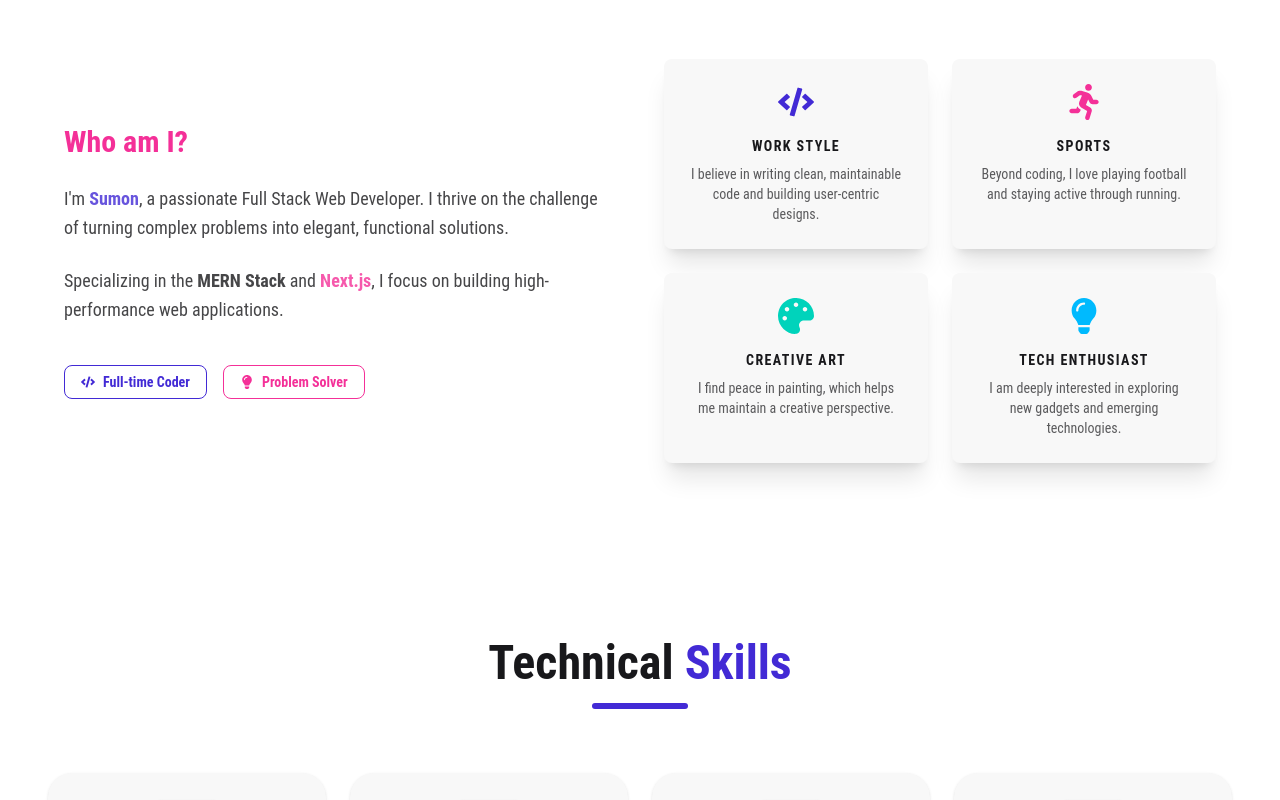
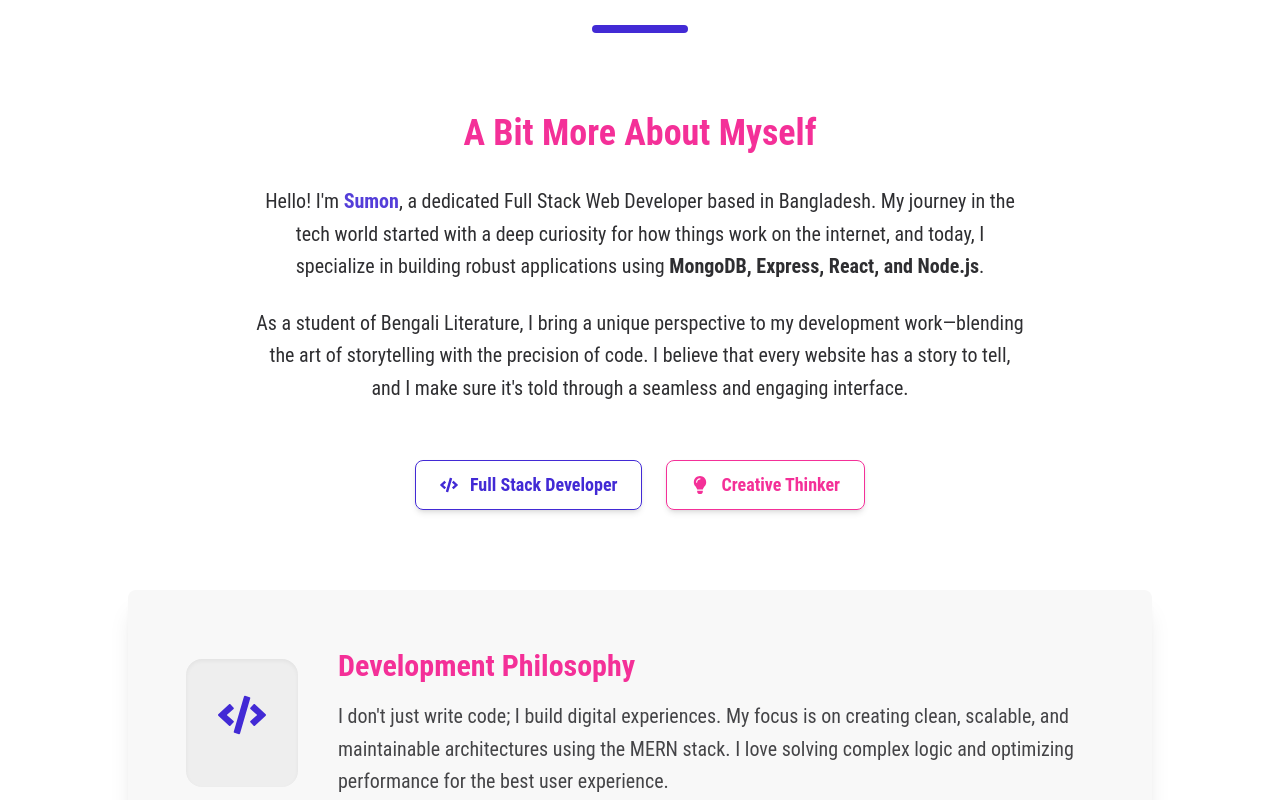
Before and after one commit to sumon10c/my-protfolio, a React (Vite) app: page / in a window 1280 px wide. Shown: the part 1020-1820 px from the top of the page. Built offline with nearby package versions, Linux system fonts and the light colour scheme.

Commit message:
add updated about me section

```diff
--- a/src/About/About.jsx
+++ b/src/About/About.jsx
@@ -1,126 +1,149 @@
 import React from "react";
 import { motion } from "framer-motion";
-import { FaCode, FaLightbulb, FaPalette, FaRunning } from "react-icons/fa";
+import {
+  FaCode,
+  FaLightbulb,
+  FaPalette,
+  FaRunning,
+  FaRocket,
+  FaUserGraduate,
+} from "react-icons/fa";
 
 const About = () => {
-  // সাধারণ ফেড-ইন অ্যানিমেশন (টাইটেলের জন্য)
   const fadeIn = {
     hidden: { opacity: 0, y: 50 },
     visible: { opacity: 1, y: 0, transition: { duration: 0.8 } },
   };
 
-  // কার্ডের জন্য জুম এবং হোভার অ্যানিমেশন
   const cardHover = {
-    rest: { scale: 1, y: 0 },
+    rest: { scale: 1 },
     hover: {
-      scale: 1.05,
-      y: -10,
+      scale: 1.03,
       transition: { duration: 0.3, ease: "easeOut" },
     },
   };
 
   const hobbyCards = [
     {
-      icon: <FaCode className="text-4xl text-primary mb-2" />,
-      title: "Work Style",
-      desc: "I believe in writing clean, maintainable code and building user-centric designs.",
-      color: "hover:border-primary/50 hover:shadow-primary/20",
+      icon: <FaCode className="text-5xl text-primary mb-4" />,
+      title: "Development Philosophy",
+      desc: "I don't just write code; I build digital experiences. My focus is on creating clean, scalable, and maintainable architectures using the MERN stack. I love solving complex logic and optimizing performance for the best user experience.",
+      color: "hover:border-primary/50 hover:shadow-2xl hover:shadow-primary/20",
     },
     {
-      icon: <FaRunning className="text-4xl text-secondary mb-2" />,
-      title: "Sports",
-      desc: "Beyond coding, I love playing football and staying active through running.",
-      color: "hover:border-secondary/50 hover:shadow-secondary/20",
+      icon: <FaUserGraduate className="text-5xl text-secondary mb-4" />,
+      title: "Academic Background",
+      desc: "Currently, I am pursuing my Honours in Bengali at Jashore Govt. City College. This academic journey has sharpened my analytical thinking and communication skills, which I bridge with my technical expertise in software development.",
+      color:
+        "hover:border-secondary/50 hover:shadow-2xl hover:shadow-secondary/20",
     },
     {
-      icon: <FaPalette className="text-4xl text-accent mb-2" />,
-      title: "Creative Art",
-      desc: "I find peace in painting, which helps me maintain a creative perspective.",
-      color: "hover:border-accent/50 hover:shadow-accent/20",
+      icon: <FaRocket className="text-5xl text-accent mb-4" />,
+      title: "Future Vision",
+      desc: "I am constantly evolving as a Full Stack Developer. My goal is to work on global projects and contribute to innovative tech solutions. I am particularly interested in exploring Next.js and advanced backend systems to stay ahead in the industry.",
+      color: "hover:border-accent/50 hover:shadow-2xl hover:shadow-accent/20",
     },
     {
-      icon: <FaLightbulb className="text-4xl text-info mb-2" />,
-      title: "Tech Enthusiast",
-      desc: "I am deeply interested in exploring new gadgets and emerging technologies.",
-      color: "hover:border-info/50 hover:shadow-info/20",
+      icon: <FaRunning className="text-5xl text-info mb-4" />,
+      title: "Life Outside Coding",
+      desc: "When I'm not in front of a screen, you'll find me on the football field or enjoying a long run. I also have a creative side that loves painting. These activities keep me energized and help maintain a healthy work-life balance.",
+      color: "hover:border-info/50 hover:shadow-2xl hover:shadow-info/20",
     },
   ];
 
   return (
     <section
       id="about"
-      className="py-20 bg-base-100 px-4 md:px-10 overflow-hidden"
+      className="py-24 bg-base-100 px-4 md:px-10 overflow-hidden"
     >
-      <div className="max-w-6xl mx-auto">
+      <div className="max-w-5xl mx-auto">
         {/* Section Title */}
         <motion.div
-          className="text-center mb-16"
+          className="text-center mb-20"
           initial="hidden"
           whileInView="visible"
           viewport={{ once: true }}
           variants={fadeIn}
         >
-          <h2 className="text-4xl md:text-5xl font-bold mb-4">
+          <h2 className="text-5xl md:text-6xl font-bold mb-6">
             About <span className="text-primary">Me</span>
           </h2>
-          <div className="h-1.5 w-20 bg-primary mx-auto rounded-full"></div>
+          <div className="h-2 w-24 bg-primary mx-auto rounded-full"></div>
         </motion.div>
 
-        <div className="grid grid-cols-1 lg:grid-cols-2 gap-12 items-center">
-          {/* Left Side: Text Content */}
+        {/* Vertical Layout Grid */}
+        <div className="grid grid-cols-1 gap-20">
+          {/* Detailed Text Content */}
           <motion.div
-            initial={{ x: -100, opacity: 0 }}
-            whileInView={{ x: 0, opacity: 1 }}
+            initial={{ y: 50, opacity: 0 }}
+            whileInView={{ y: 0, opacity: 1 }}
             viewport={{ once: true }}
             transition={{ duration: 0.8 }}
-            className="space-y-6"
+            className="space-y-8 text-center"
           >
-            <h3 className="text-3xl font-bold text-secondary">Who am I?</h3>
-            <p className="text-lg leading-relaxed opacity-80">
-              I'm <span className="font-bold text-primary">Sumon</span>, a
-              passionate Full Stack Web Developer. I thrive on the challenge of
-              turning complex problems into elegant, functional solutions.
-            </p>
-            <p className="text-lg leading-relaxed opacity-80">
-              Specializing in the <span className="font-bold">MERN Stack</span>{" "}
-              and <span className="font-bold text-secondary">Next.js</span>, I
-              focus on building high-performance web applications.
-            </p>
+            <h3 className="text-4xl font-bold text-secondary">
+              A Bit More About Myself
+            </h3>
+            <div className="space-y-6 text-xl leading-relaxed opacity-90 max-w-3xl mx-auto">
+              <p>
+                Hello! I'm <span className="font-bold text-primary">Sumon</span>
+                , a dedicated Full Stack Web Developer based in Bangladesh. My
+                journey in the tech world started with a deep curiosity for how
+                things work on the internet, and today, I specialize in building
+                robust applications using{" "}
+                <span className="font-bold">
+                  MongoDB, Express, React, and Node.js
+                </span>
+                .
+              </p>
+              <p>
+                As a student of Bengali Literature, I bring a unique perspective
+                to my development work—blending the art of storytelling with the
+                precision of code. I believe that every website has a story to
+                tell, and I make sure it's told through a seamless and engaging
+                interface.
+              </p>
+            </div>
 
-            <div className="flex flex-wrap gap-4 pt-4">
-              <div className="badge badge-primary badge-outline p-4 gap-2 text-sm font-semibold">
-                <FaCode /> Full-time Coder
+            <div className="flex justify-center flex-wrap gap-6 pt-6">
+              <div className="badge badge-primary badge-outline p-6 gap-3 text-lg font-bold shadow-md">
+                <FaCode /> Full Stack Developer
               </div>
-              <div className="badge badge-secondary badge-outline p-4 gap-2 text-sm font-semibold">
-                <FaLightbulb /> Problem Solver
+              <div className="badge badge-secondary badge-outline p-6 gap-3 text-lg font-bold shadow-md">
+                <FaLightbulb /> Creative Thinker
               </div>
             </div>
           </motion.div>
 
-          {/* Right Side: Animated Cards (Coming from Left) */}
-          <div className="grid grid-cols-1 md:grid-cols-2 gap-6">
+          {/* Large Vertical Cards */}
+          <div className="grid grid-cols-1 gap-12 w-full">
             {hobbyCards.map((card, index) => (
               <motion.div
                 key={index}
-                // কার্ডগুলো বাম পাশ থেকে স্লাইড হয়ে আসবে
                 initial={{ x: -100, opacity: 0 }}
                 whileInView={{ x: 0, opacity: 1 }}
                 viewport={{ once: true }}
                 transition={{
-                  duration: 0.6,
-                  delay: index * 0.15, // Stagger effect: একটির পর একটি আসবে
+                  duration: 0.7,
+                  delay: index * 0.2,
                   ease: "easeOut",
                 }}
+                whileHover="hover"
                 variants={cardHover}
-                whileHover="hover"
-                className={`card bg-base-200 shadow-xl border border-transparent transition-colors cursor-default ${card.color}`}
+                className={`card bg-base-200 shadow-xl border-2 border-transparent transition-all min-h-[250px] flex items-center justify-center ${card.color}`}
               >
-                <div className="card-body items-center text-center p-6">
-                  {card.icon}
-                  <h4 className="card-title text-sm uppercase tracking-widest font-bold">
-                    {card.title}
-                  </h4>
-                  <p className="text-sm opacity-70">{card.desc}</p>
+                <div className="card-body flex-col md:flex-row items-center gap-10 p-10 md:p-14 text-center md:text-left w-full">
+                  <div className="flex-shrink-0 bg-base-300 p-8 rounded-2xl shadow-inner">
+                    {card.icon}
+                  </div>
+                  <div>
+                    <h4 className="text-2xl md:text-3xl font-extrabold mb-4 text-secondary">
+                      {card.title}
+                    </h4>
+                    <p className="text-lg md:text-xl opacity-80 leading-relaxed">
+                      {card.desc}
+                    </p>
+                  </div>
                 </div>
               </motion.div>
             ))}
--- a/src/Hero/Hero.jsx
+++ b/src/Hero/Hero.jsx
@@ -80,8 +80,10 @@ const Hero = () => {
                 icon: FaLinkedin,
                 link: "https://www.linkedin.com/in/sumon-chakrabarty-sc/",
               },
-
-              { icon: FaFacebook, link: "https://facebook.com/yourusername" },
+              {
+                icon: FaFacebook,
+                link: "https://facebook.com/yourusername", // এখানে আপনার ইউজারনেম দিতে পারেন
+              },
             ].map((social, index) => (
               <motion.a
                 key={index}
@@ -97,11 +99,11 @@ const Hero = () => {
             ))}
           </motion.div>
 
-          {/* রেজুমে বাটন - যা শুধু ওপেন হবে */}
+          {/* রেজুমে বাটন - গুগল ডকস লিঙ্ক সহ */}
           <motion.div className="mt-2" variants={itemVariants}>
             <motion.a
-              href="/public/assets/Sumon_Chakrabarty_Resume.pdf"
-              target="_blank" // নতুন ট্যাবে ওপেন করার জন্য
+              href="https://docs.google.com/document/d/107dVeR5EFPpx-NMwN4nFsj1Hej5iK1r8Cu7HhcWkcKc/edit?usp=sharing"
+              target="_blank"
               rel="noopener noreferrer"
               className="btn btn-primary lg:btn-lg px-10 shadow-xl text-white"
               whileHover={{ scale: 1.05 }}
@@ -112,7 +114,7 @@ const Hero = () => {
           </motion.div>
         </motion.div>
 
-        {/* ফটো সেকশন */}
+        {/* ফটো সেকশন - ডান পাশ থেকে আসবে */}
         <motion.div
           className="flex-1 flex justify-center lg:justify-end order-1 lg:order-2"
           initial="hidden"
@@ -124,7 +126,7 @@ const Hero = () => {
             <div className="w-72 md:w-96 lg:w-[480px] transition-all duration-500">
               <motion.img
                 src="https://i.ibb.co.com/7d50Gpdx/1772650177831-removebg-preview.png"
-                alt="Sumon"
+                alt="Sumon Chakrabarty"
                 className="w-full h-auto drop-shadow-2xl"
                 whileHover={{ scale: 1.05 }}
                 transition={{ duration: 0.4 }}
```
